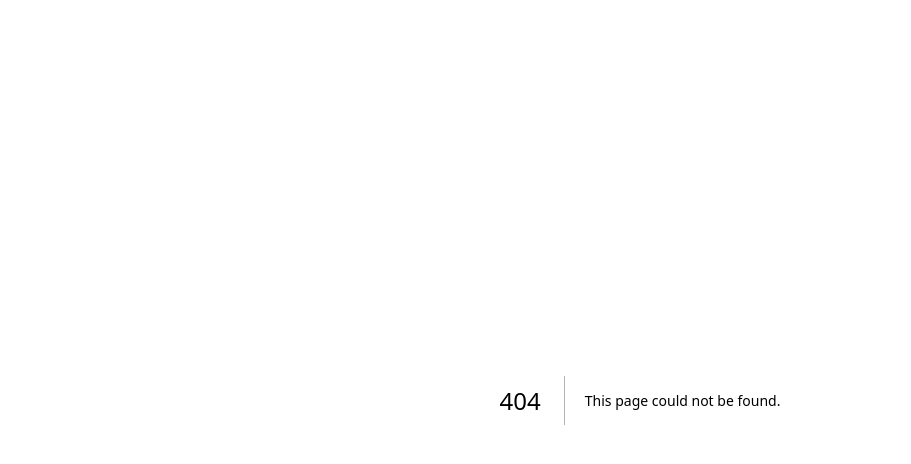
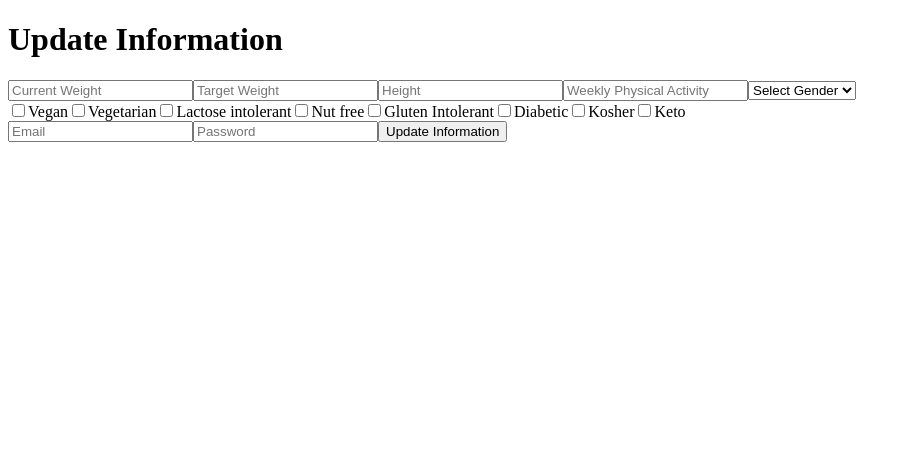
Before and after one commit to shyamddesai/NutriPapi, a Next.js app in the folder Frontend/: page /nutripapi/user_info in a window 1280 px wide. Before the commit this address had no page. Shown: the top 464 px of the page, without its empty margins (0-911 px from the left). Built offline with nearby package versions, Linux system fonts and the light colour scheme.

Commit message:
Added user_info frontend

```diff
--- /dev/null
+++ b/Frontend/pages/user_info.tsx
@@ -0,0 +1,123 @@
+import axios from 'axios';
+import React, { useState, ChangeEvent, FormEvent } from 'react';
+
+const UpdateUserInfoPage = () => {
+  const [userInfo, setUserInfo] = useState({
+    currentWeight: '',
+    targetWeight: '',
+    height: '',
+    weeklyPhysicalActivity: '',
+    gender: '',
+    dietaryPreferences: [], // Since multiple preferences can be selected
+    email: '',
+    password: ''
+  });
+
+  const handleChange = (e: ChangeEvent<HTMLInputElement | HTMLSelectElement>) => {
+    const { name, value } = e.target;
+    if (name === "dietaryPreferences") {
+      // Handle the selection of dietary preferences as an array
+      const newPreferences = [...userInfo.dietaryPreferences];
+      if (e.target.checked) {
+        newPreferences.push(value);
+      } else {
+        const index = newPreferences.indexOf(value);
+        if (index > -1) {
+          newPreferences.splice(index, 1);
+        }
+      }
+      setUserInfo({ ...userInfo, dietaryPreferences: newPreferences });
+    } else {
+      setUserInfo({ ...userInfo, [name]: value });
+    }
+  };
+
+  const handleSubmit = async (e: FormEvent<HTMLFormElement>) => {
+    e.preventDefault();
+    const url = 'http://localhost:8000/api/user_info/'; // Adjust as needed
+
+    try {
+      const response = await axios.post(url, userInfo, {
+        withCredentials: true // Necessary for cookies if session based authentication is used
+      });
+      console.log(response.data);
+      // Handle the successful response
+    } catch (error: any) {
+      console.error('Error updating user info', error.response?.data || error.message);
+    }
+  };
+
+  return (
+    <div>
+      <h1>Update Information</h1>
+      <form onSubmit={handleSubmit}>
+        <input
+          type="number"
+          name="currentWeight"
+          value={userInfo.currentWeight}
+          onChange={handleChange}
+          placeholder="Current Weight"
+        />
+        <input
+          type="number"
+          name="targetWeight"
+          value={userInfo.targetWeight}
+          onChange={handleChange}
+          placeholder="Target Weight"
+        />
+        <input
+          type="number"
+          name="height"
+          value={userInfo.height}
+          onChange={handleChange}
+          placeholder="Height"
+        />
+        <input
+          type="number"
+          name="weeklyPhysicalActivity"
+          value={userInfo.weeklyPhysicalActivity}
+          onChange={handleChange}
+          placeholder="Weekly Physical Activity"
+        />
+        <select name="gender" value={userInfo.gender} onChange={handleChange}>
+          <option value="">Select Gender</option>
+          <option value="M">Male</option>
+          <option value="F">Female</option>
+          <option value="O">Other</option>
+        </select>
+        {/* Render checkboxes for dietary preferences */}
+        <div>
+          {['Vegan', 'Vegetarian', 'Lactose intolerant', 'Nut free', 'Gluten Intolerant', 'Diabetic', 'Kosher', 'Keto'].map(pref => (
+            <label key={pref}>
+              <input
+                type="checkbox"
+                name="dietaryPreferences"
+                value={pref}
+                checked={userInfo.dietaryPreferences.includes(pref)}
+                onChange={handleChange}
+              />
+              {pref}
+            </label>
+          ))}
+        </div>
+        <input
+          type="email"
+          name="email"
+          value={userInfo.email}
+          onChange={handleChange}
+          placeholder="Email"
+        />
+        <input
+          type="password"
+          name="password"
+          value={userInfo.password}
+          onChange={handleChange}
+          placeholder="Password"
+        />
+        <button type="submit">Update Information</button>
+      </form>
+    </div>
+  );
+};
+
+export default UpdateUserInfoPage;
```
